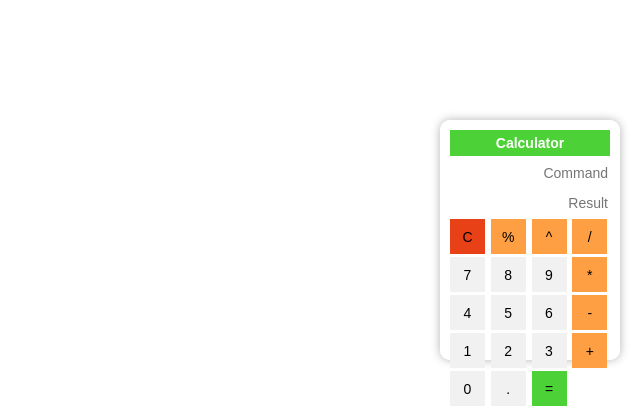
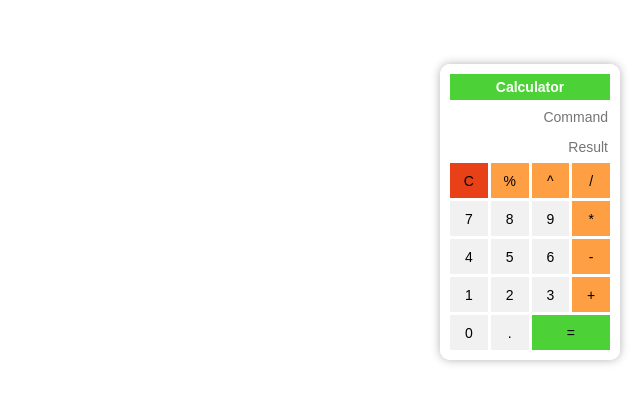
Before and after one commit to AutoDevAcademy/Calculator-pwa, a plain HTML site: page index.html in a window 1280 px wide. Shown: the part 390-800 px from the top of the page, without its empty margins (640-1280 px from the left). Drawn offline with Linux system fonts and the light colour scheme.

Commit message:
Add files via upload

```diff
--- a/index.html
+++ b/index.html
@@ -14,7 +14,6 @@
             bottom: 50px;
             right: 20px;
             width: 160px;
-            height: 220px;
             padding: 10px;
             background: rgba(255, 255, 255, 0.9);
             border-radius: 10px;
@@ -47,7 +46,7 @@
         }
 
         .btn {
-            width: 35px;
+            width: 100%;
             height: 35px;
             font-size: 14px;
             text-align: center;
```
